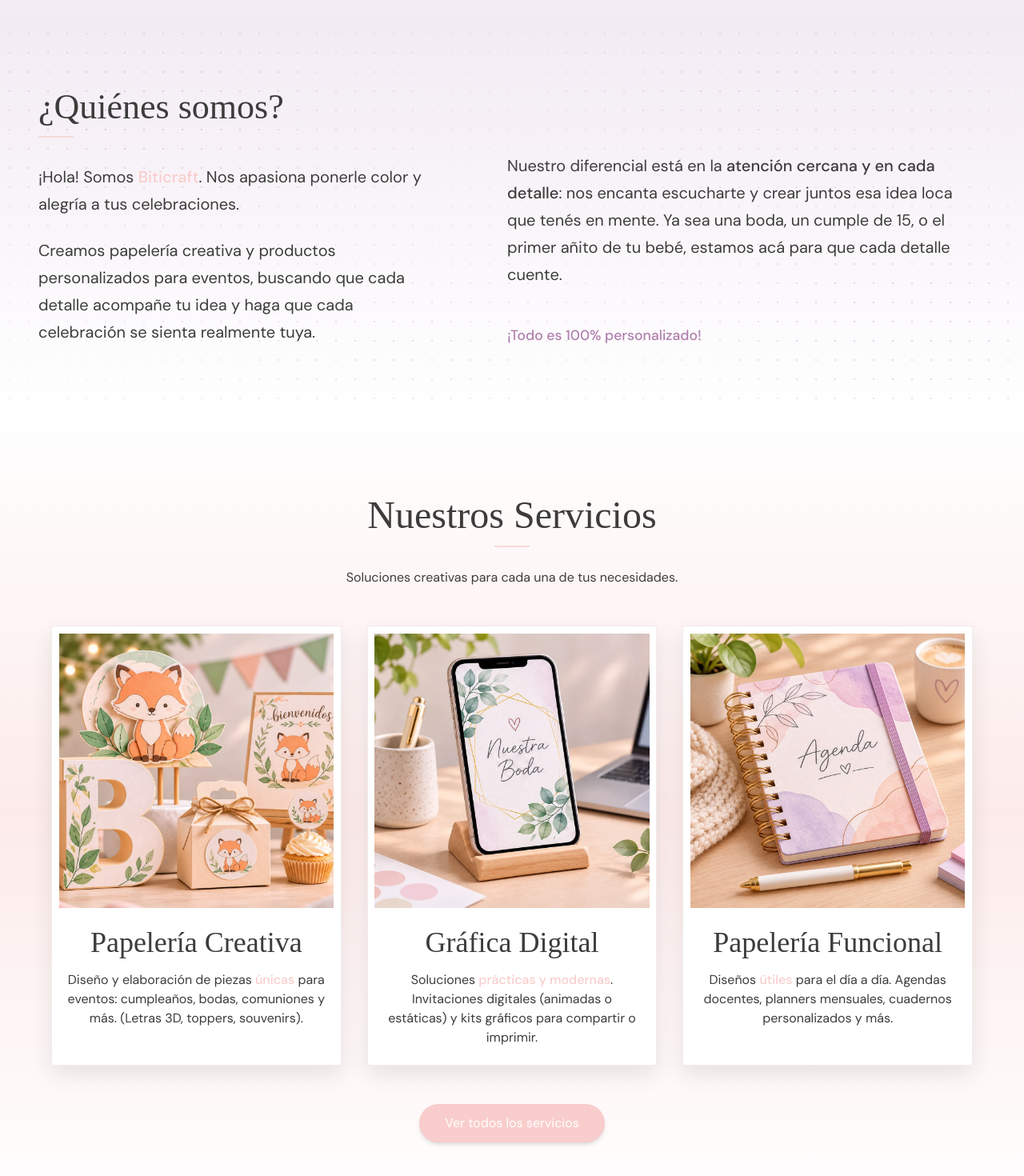
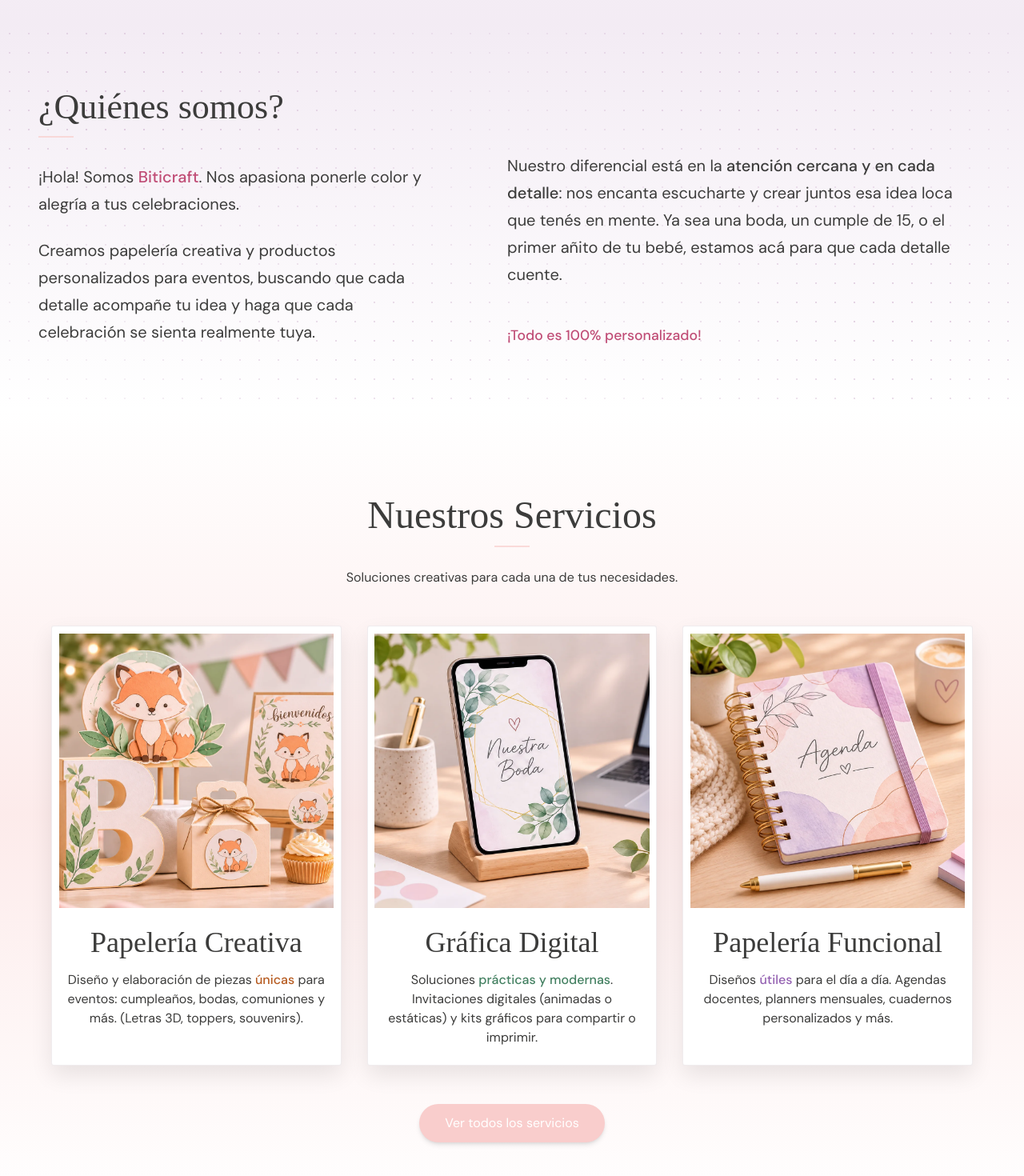
Before and after one commit to nicoKaminski/biticraft, a Next.js app: page / in a window 1280 px wide. Shown: the part 642-2112 px from the top of the page at 80% size. Built offline with nearby package versions, Linux system fonts and the light colour scheme.

Commit message:
style: ajusta acentos de color en Home

```diff
--- a/src/app/globals.css
+++ b/src/app/globals.css
@@ -12,6 +12,11 @@
   --color-celeste: #cde8ec;
   --color-morado: #dcbadb;
   --color-morado-oscuro: #af7ead;
+
+  --color-acento-texto-rosa: #C04D76;
+  --color-acento-texto-naranja: #B65B20;
+  --color-acento-texto-verde: #438061;
+  --color-acento-texto-violeta: #9360B1;
 
   --background: #ffffff;
   --foreground: var(--color-gris);
--- a/src/components/sections/SeccionServicios.module.css
+++ b/src/components/sections/SeccionServicios.module.css
@@ -106,6 +106,18 @@
   box-shadow: 0 12px 28px rgba(0, 0, 0, 0.09);
 }
 
+.tarjetaCreativa {
+  --color-acento-card: var(--color-acento-texto-naranja);
+}
+
+.tarjetaDigital {
+  --color-acento-card: var(--color-acento-texto-verde);
+}
+
+.tarjetaFuncional {
+  --color-acento-card: var(--color-acento-texto-violeta);
+}
+
 .visual {
   position: relative;
 }
@@ -152,7 +164,7 @@
 }
 
 .palabraDestacada {
-  color: var(--color-rosa);
+  color: var(--color-acento-card);
   font-weight: var(--font-weight-medium);
 }
 
--- a/src/components/sections/SeccionServicios.tsx
+++ b/src/components/sections/SeccionServicios.tsx
@@ -16,7 +16,10 @@ export const SeccionServicios = () => {
         </div>
 
         <div className={styles.grilla}>
-          <article className={styles.tarjeta} tabIndex={0}>
+          <article
+            className={`${styles.tarjeta} ${styles.tarjetaCreativa}`}
+            tabIndex={0}
+          >
             <div className={styles.visual}>
               <div className={styles.imagenContenedor}>
                 <Image
@@ -39,7 +42,10 @@ export const SeccionServicios = () => {
             </div>
           </article>
 
-          <article className={styles.tarjeta} tabIndex={0}>
+          <article
+            className={`${styles.tarjeta} ${styles.tarjetaDigital}`}
+            tabIndex={0}
+          >
             <div className={styles.visual}>
               <div className={styles.imagenContenedor}>
                 <Image
@@ -64,7 +70,10 @@ export const SeccionServicios = () => {
             </div>
           </article>
 
-          <article className={styles.tarjeta} tabIndex={0}>
+          <article
+            className={`${styles.tarjeta} ${styles.tarjetaFuncional}`}
+            tabIndex={0}
+          >
             <div className={styles.visual}>
               <div className={styles.imagenContenedor}>
                 <Image
--- a/src/components/sections/SeccionSobreMi.module.css
+++ b/src/components/sections/SeccionSobreMi.module.css
@@ -170,13 +170,13 @@
 
 .marcaRosa {
   font-weight: var(--font-weight-medium);
-  color: var(--color-rosa);
+  color: var(--color-acento-texto-rosa);
 }
 
 .fraseFinal {
   margin-top: 1.5rem;
   padding-top: 0;
-  color: var(--color-morado-oscuro);
+  color: var(--color-acento-texto-rosa);
   font-weight: var(--font-weight-medium);
   font-size: 1.1rem;
   line-height: 1.45;
```
